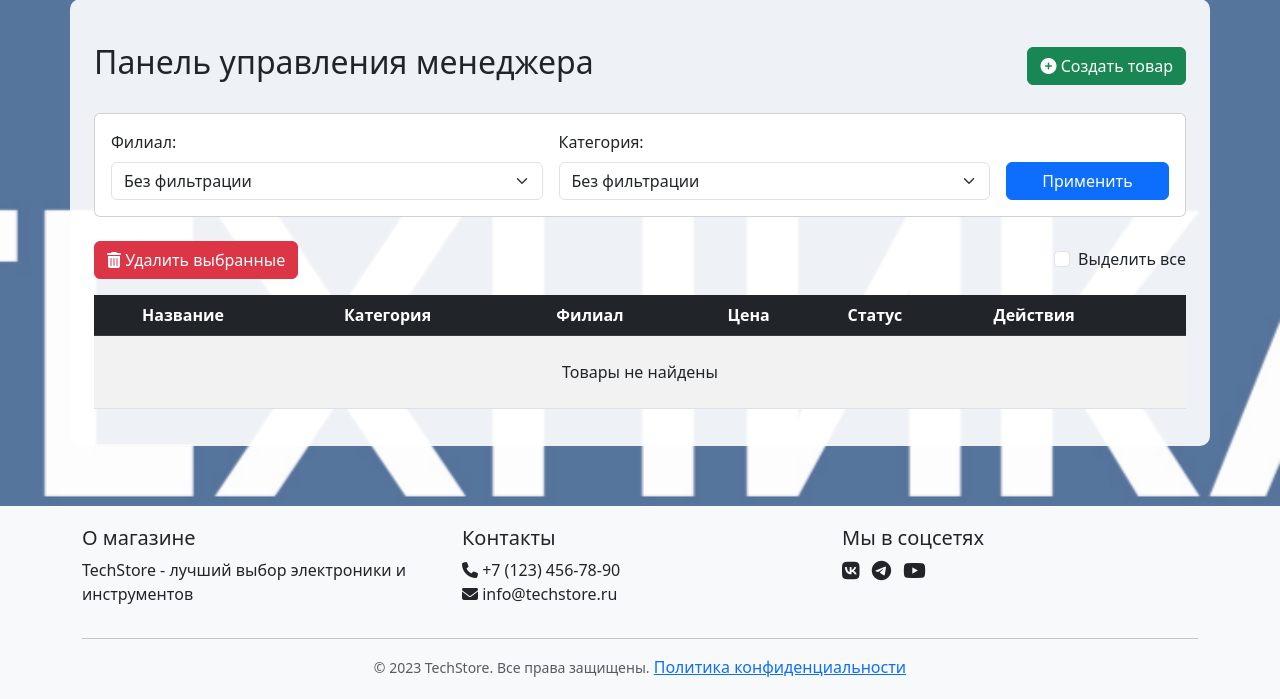
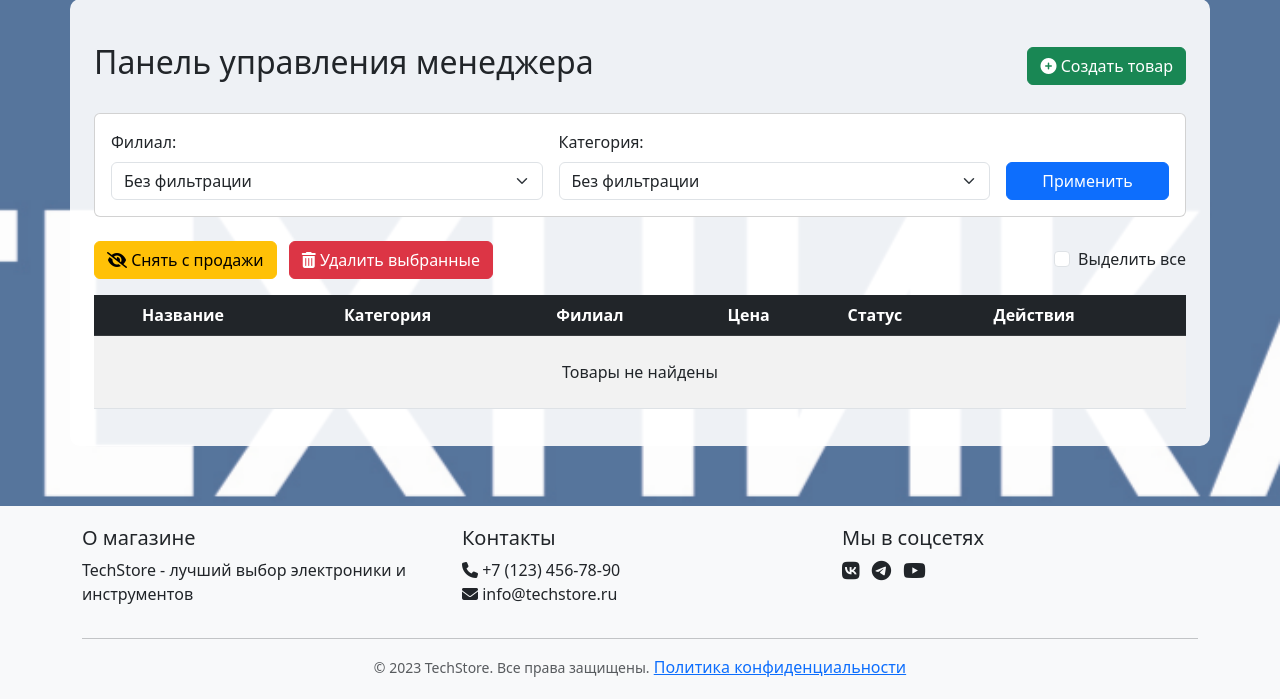
Before and after one commit to NikolayChegivarov/TechnologyStore, a Django app: page /manager/dashboard/ in a window 1280 px wide. Shown: the part 101-800 px from the top of the page. Run offline with Django 5.2, Linux system fonts and the light colour scheme; the visitor is signed in with stand-in values (Sample User, id 1); data that the repository does not hold is empty; parts of the project's set-up code (start-up, migrations or seed data) failed here and were passed over.

Commit message:
на панель менеджера добавлена кнопка 'снять с продажи', в избраном теперь виден статус

```diff
--- a/store_app/templates/dashboard/manager.html
+++ b/store_app/templates/dashboard/manager.html
@@ -44,15 +44,21 @@
         </div>
     </div>
 
-    <!-- Форма для удаления товаров -->
-    <form method="post" action="{% url 'delete_products' %}">
+    <!-- Форма для управления товарами -->
+    <form method="post" action="{% url 'delete_products' %}" id="products-form">
         {% csrf_token %}
 
-        <!-- Кнопка удаления и чекбокс "Выделить все" -->
+        <!-- Кнопки управления -->
         <div class="d-flex justify-content-between align-items-center mb-3">
-            <button type="submit" class="btn btn-danger">
-                <i class="fas fa-trash-alt"></i> Удалить выбранные
-            </button>
+            <div>
+                <button type="button" onclick="submitForm('{% url 'deactivate_products' %}')"
+                        class="btn btn-warning me-2">
+                    <i class="fas fa-eye-slash"></i> Снять с продажи
+                </button>
+                <button type="submit" class="btn btn-danger">
+                    <i class="fas fa-trash-alt"></i> Удалить выбранные
+                </button>
+            </div>
             <div class="form-check">
                 <input type="checkbox" class="form-check-input" id="select-all">
                 <label class="form-check-label" for="select-all">Выделить все</label>
@@ -120,6 +126,13 @@
             checkbox.checked = this.checked;
         });
     });
+
+    // Функция для отправки формы по разным адресам
+    function submitForm(actionUrl) {
+        const form = document.getElementById('products-form');
+        form.action = actionUrl;
+        form.submit();
+    }
 </script>
 
 <style>
--- a/store_app/templates/favorites.html
+++ b/store_app/templates/favorites.html
@@ -49,6 +49,11 @@
                                                     <p class="card-text mb-1">
                                                         <i class="fas fa-map-marker-alt text-primary"></i>
                                                         <small>{{ product.store.city }}, {{ product.store.address }}</small>
+                                                    </p>
+                                                    <p class="card-text mb-1">
+                                                        <span class="badge bg-{% if product.available %}success{% else %}danger{% endif %}">
+                                                            {% if product.available %}Доступен{% else %}Нет в наличии{% endif %}
+                                                        </span>
                                                     </p>
                                                 </div>
                                                 <button class="btn btn-sm btn-outline-secondary favorite-btn"
--- a/store_project/urls.py
+++ b/store_project/urls.py
@@ -24,7 +24,8 @@ from store_app.views.auth_views import login_view, CustomerSignUpView, ManagerSi
 from store_app.views.dashboard_views import manager_dashboard, get_stores_by_city, \
     customer_dashboard, home  # , customer_dashboard
 from store_app.views.favorite_views import favorites_view, toggle_favorite
-from store_app.views.product_views import product_list, product_detail, create_product, delete_products
+from store_app.views.product_views import product_list, product_detail, create_product, delete_products, \
+    deactivate_products
 from store_project import settings
 
 urlpatterns = [
@@ -49,6 +50,7 @@ urlpatterns = [
     path('manager/create-product/', create_product, name='create_product'), # Создание продукта.
     path('product/<int:id>/<slug:slug>/', product_detail, name='product_detail'),  # Просмотр продукта.
     path('manager/delete-products/', delete_products, name='delete_products'), # Удаление продукта.
+    path('manager/deactivate-products/', deactivate_products, name='deactivate_products'),
     path('products/', product_list, name='product_list'), # Список продуктов
     path('products/<slug:category_slug>/', product_list, name='product_list_by_category'), # Список прод по категории.
 
```
Also changed, not shown: store_app/views/product_views.py (+10 -0 lines), media/products/3b7d4230960b41f4d1421276afe4e191_2KFFjhb.png (added), media/products/6739144499_7BD5v8F.jpg (added).
